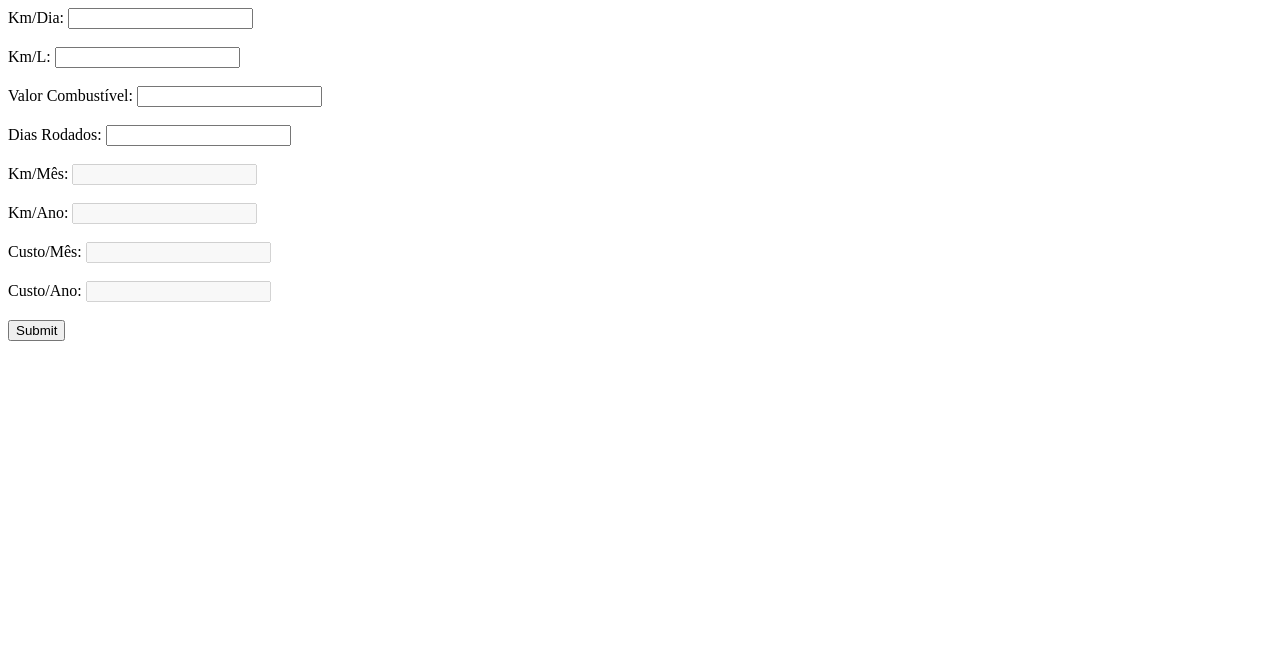
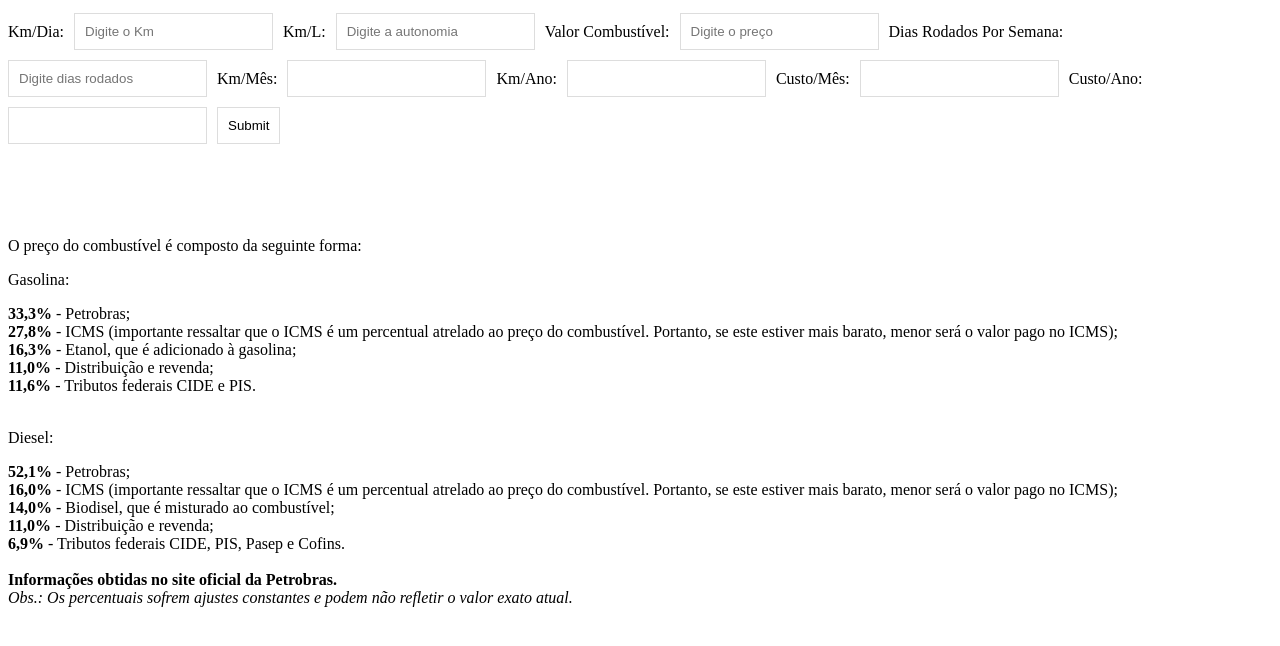
Before and after one commit to JVidalN/fuel-cost, a plain HTML site: page index.html in a window 1280 px wide. Drawn offline with Linux system fonts and the light colour scheme.

Commit message:
Included styles and more informations.

```diff
--- a/index.html
+++ b/index.html
@@ -11,18 +11,40 @@
         <script async src="./main.js"></script>
     </head>
     <body>
-    <form action="#" onsubmit="return calculateCost(this);">
+        <header></header>
+        <main>
+            <form class="form-inline" action="#" onsubmit="return calculateCost(this);">
                 <label for="kmday">Km/Dia:</label>
-      <input type="number" id="kmday" name="kmday" /><br /><br />
+                <input
+                    type="number"
+                    id="kmday"
+                    name="kmday"
+                    placeholder="Digite o Km"
+                /><br /><br />
 
                 <label for="kml">Km/L:</label>
-      <input type="number" id="kml" name="kml" /><br /><br />
+                <input
+                    type="number"
+                    id="kml"
+                    name="kml"
+                    placeholder="Digite a autonomia"
+                /><br /><br />
 
                 <label for="fuelcost">Valor Combustível:</label>
-      <input type="number" id="fuelcost" name="fuelcost" /><br /><br />
+                <input
+                    type="number"
+                    id="fuelcost"
+                    name="fuelcost"
+                    placeholder="Digite o preço"
+                /><br /><br />
 
-      <label for="dayrun">Dias Rodados:</label>
-      <input type="number" id="dayrun" name="dayrun" /><br /><br />
+                <label for="dayrun">Dias Rodados Por Semana:</label>
+                <input
+                    type="number"
+                    id="dayrun"
+                    name="dayrun"
+                    placeholder="Digite dias rodados"
+                /><br /><br />
 
                 <label for="kmmonth">Km/Mês:</label>
                 <input type="number" id="kmmonth" name="kmmonth" disabled /><br /><br />
@@ -38,5 +60,33 @@
 
                 <input type="submit" value="Submit" />
             </form>
+            <br /><br /><br /><br />
+            <span>
+                <p>O preço do combustível é composto da seguinte forma:</p>
+                <p>Gasolina:</p>
+                <b>33,3%</b> - Petrobras;<br />
+                <b>27,8%</b> - ICMS (importante ressaltar que o ICMS é um percentual atrelado ao
+                preço do combustível. Portanto, se este estiver mais barato, menor será o valor pago
+                no ICMS);<br />
+                <b>16,3%</b> - Etanol, que é adicionado à gasolina;<br />
+                <b>11,0%</b> - Distribuição e revenda;<br />
+                <b>11,6%</b> - Tributos federais CIDE e PIS.<br /><br />
+
+                <p>Diesel:</p>
+                <b>52,1%</b> - Petrobras;<br />
+                <b>16,0%</b> - ICMS (importante ressaltar que o ICMS é um percentual atrelado ao
+                preço do combustível. Portanto, se este estiver mais barato, menor será o valor pago
+                no ICMS);<br />
+                <b>14,0%</b> - Biodisel, que é misturado ao combustível;<br />
+                <b>11,0%</b> - Distribuição e revenda;<br />
+                <b>6,9%</b> - Tributos federais CIDE, PIS, Pasep e Cofins. </span
+            ><br /><br />
+            <b>Informações obtidas no site oficial da Petrobras.</b> <br />
+            <i
+                >Obs.: Os percentuais sofrem ajustes constantes e podem não refletir o valor exato
+                atual.</i
+            >
+        </main>
+        <footer></footer>
     </body>
 </html>
--- a/style.css
+++ b/style.css
@@ -0,0 +1,47 @@
+form {
+    text-align: center;
+}
+/* Style the form - display items horizontally */
+.form-inline {
+    display: flex;
+    flex-flow: row wrap;
+    align-items: center;
+}
+
+/* Add some margins for each label */
+.form-inline label {
+    margin: 5px 10px 5px 0;
+}
+
+/* Style the input fields */
+.form-inline input {
+    vertical-align: middle;
+    margin: 5px 10px 5px 0;
+    padding: 10px;
+    background-color: #fff;
+    border: 1px solid #ddd;
+}
+
+/* Style the submit button */
+.form-inline button {
+    padding: 10px 20px;
+    background-color: dodgerblue;
+    border: 1px solid #ddd;
+    color: white;
+}
+
+.form-inline button:hover {
+    background-color: royalblue;
+}
+
+/* Add responsiveness - display the form controls vertically instead of horizontally on screens that are less than 800px wide */
+@media (max-width: 800px) {
+    .form-inline input {
+        margin: 10px 0;
+    }
+
+    .form-inline {
+        flex-direction: column;
+        align-items: stretch;
+    }
+}
```
Lines whose indentation alone changed are shown as unchanged.
